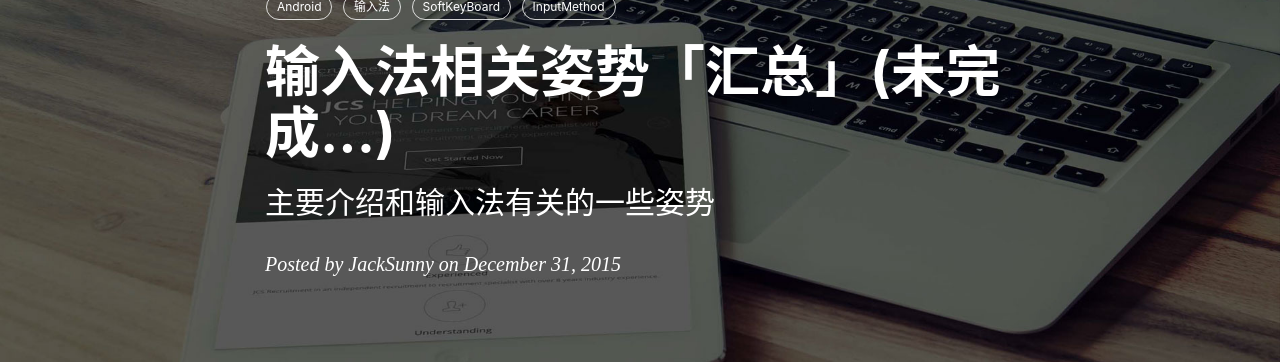
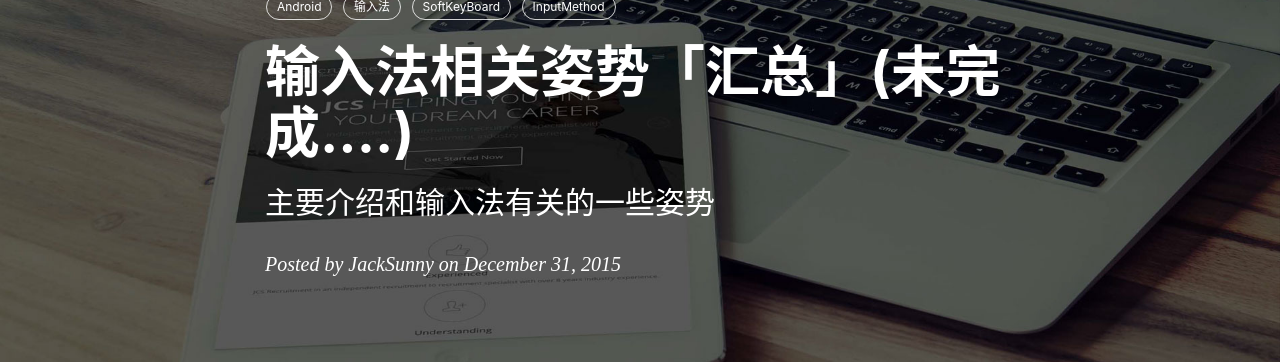
Before and after one commit to congwiny/jacksunny.github.io, a Jekyll site: the page built from _posts/2015-12-31-input-mothod.md, in a window 1280 px wide and 900 px high. Shown: the part 158-520 px from the top of the window. Built offline with Jekyll 4.4.1, drawn with Linux system fonts in a browser that asks for light colours; nearby versions of some CDN libraries; comment, search, counter and statistics services are not loaded.

Commit message:
输入法文章修改
输入法文章修改

````diff
--- a/_posts/2015-12-31-input-mothod.md
+++ b/_posts/2015-12-31-input-mothod.md
@@ -1,6 +1,6 @@
 ---
 layout:     post
-title:      "输入法相关姿势「汇总」(未完成...)"
+title:      "输入法相关姿势「汇总」(未完成....)"
 subtitle:   "主要介绍和输入法有关的一些姿势"
 date:       2015-12-31
 author:     "JackSunny"
@@ -72,7 +72,7 @@ tags:
 
 > 这种方法需要提前说清楚的是，调用imm.showSoftInput方法从而得出软键盘状态，同时也会把软键盘强制弹出，这是个很让人纠结的问题，调用imm.hideSoftInputFromWindow也可以得到软键盘状态，但是会强制关闭软键盘（试过得到状态后强制软键盘回到之前状态，屏幕会闪动），所以，慎用（**`有解决办法请告知`**）
 
-```java
+```ruby
 		InputMethodManager imm = (InputMethodManager) getSystemService(Context.INPUT_METHOD_SERVICE);
         final EditText et = (EditText) findViewById(R.id.editText);
         IMMResult result = new IMMResult();
@@ -85,7 +85,7 @@ tags:
         }
 ```
 
-```java
+```
     private class IMMResult extends ResultReceiver {
         public int result = -1;
         public IMMResult() {
````
